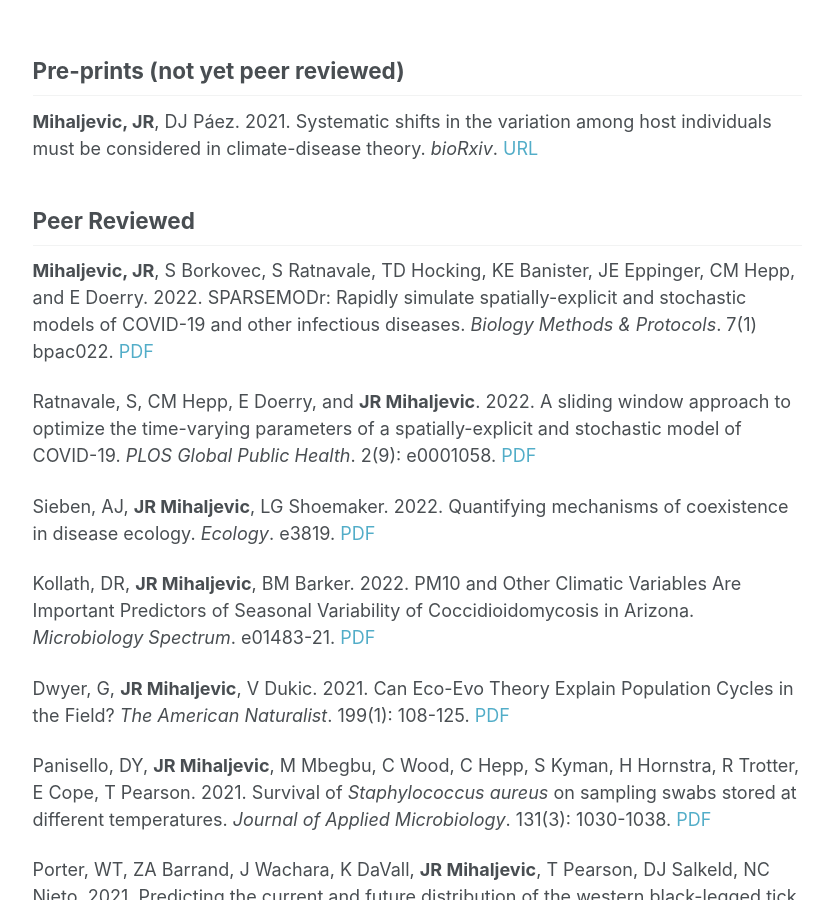
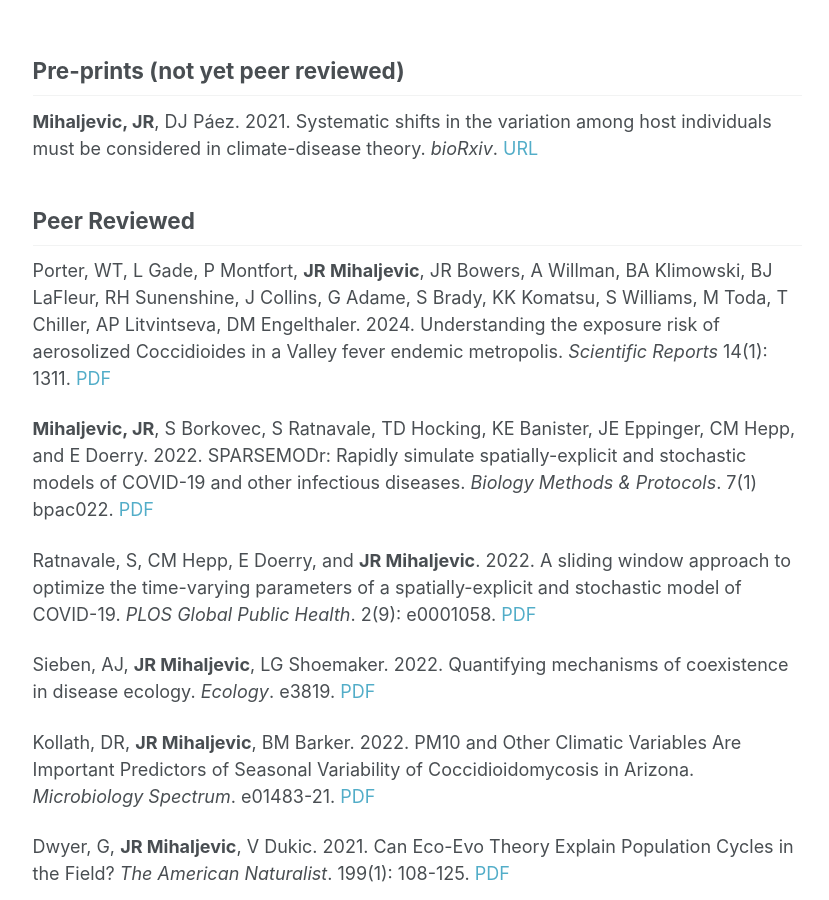
Before and after one commit to jrmihalj/jrmihalj.github.io, a Jekyll site: the page built from _pages/pubs.md, in a window 1280 px wide and 900 px high, scrolled down 1066 px. Shown: the whole window, without its empty margins (249-1078 px from the left). Built offline with Jekyll 4.4.1, drawn with Linux system fonts in a browser that asks for light colours; formulas are drawn with MathJax 3; our own code applies the rules of GitHub Pages for plain Markdown files.

Commit message:
added Tanner new ms

```diff
--- a/_pages/pubs.md
+++ b/_pages/pubs.md
@@ -13,6 +13,8 @@ permalink: /publications/
 
 
 ## Peer Reviewed
+
+Porter, WT, L Gade, P Montfort, **JR Mihaljevic**, JR Bowers, A Willman, BA Klimowski, BJ LaFleur, RH Sunenshine, J Collins, G Adame, S Brady, KK Komatsu, S Williams, M Toda, T Chiller, AP Litvintseva, DM Engelthaler. 2024. Understanding the exposure risk of aerosolized Coccidioides in a Valley fever endemic metropolis. *Scientific Reports* 14(1): 1311. [PDF](https://www.nature.com/articles/s41598-024-51407-x){:target="_blank"}
 
 **Mihaljevic, JR**,  S Borkovec,  S Ratnavale,  TD Hocking,  KE Banister,  JE Eppinger,  CM Hepp,  and  E  Doerry. 2022.   SPARSEMODr: Rapidly simulate spatially-explicit and stochastic models of COVID-19 and other infectious diseases. *Biology Methods & Protocols*. 7(1) bpac022. [PDF](https://doi.org/10.1093/biomethods/bpac022){:target="_blank"}
 
```
